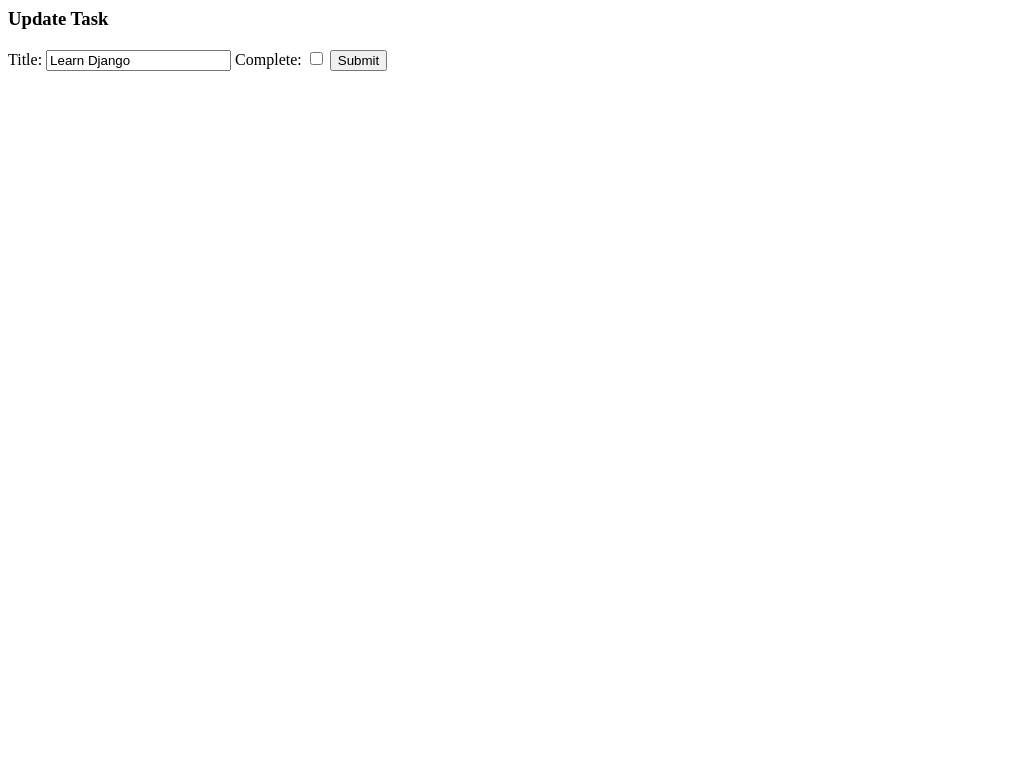
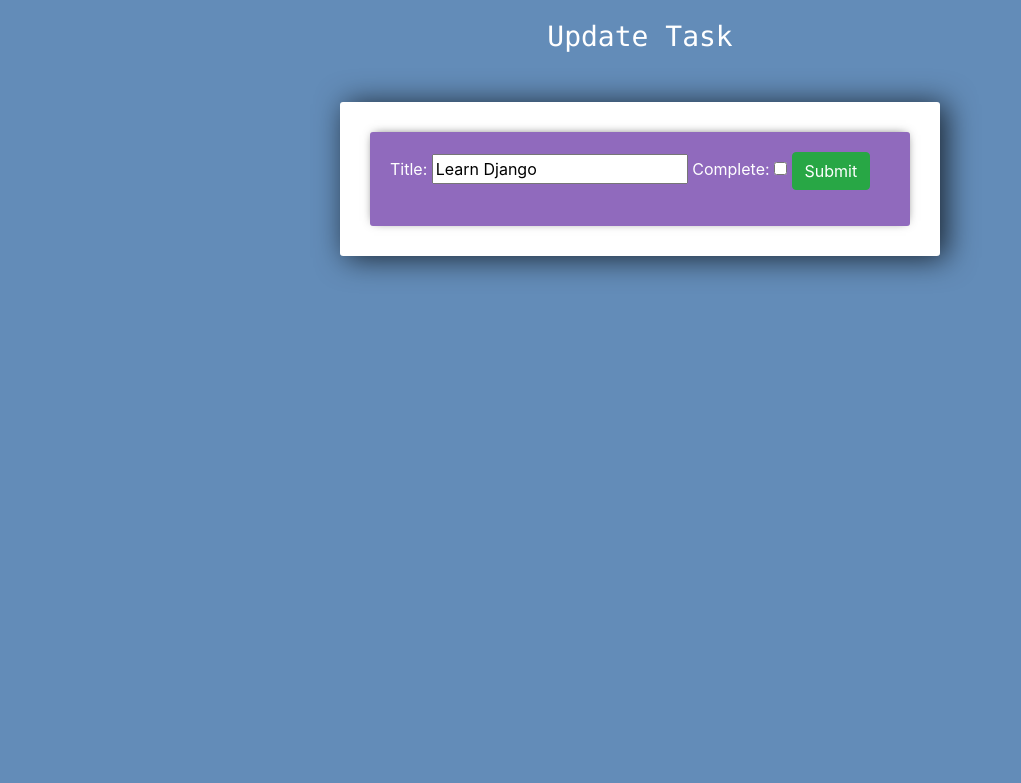
Before and after one commit to 1ssm4/todoapp, a Django app: page /update_task/2/ in a window 1280 px wide. Shown: the top 783 px of the page, without its empty margins (0-1021 px from the left). Run offline with Django 4.2, Linux system fonts and the light colour scheme; data comes from the database, SQL or seed files in the repository; some libraries are stand-ins or nearby versions.

Commit message:
add styling to update task html

```diff
--- a/todo/todo/tasks/templates/tasks/update_task.html
+++ b/todo/todo/tasks/templates/tasks/update_task.html
@@ -1,6 +1,64 @@
-<h3>Update Task</h3>
+<title>ToDoApp</title>
+<link
+  rel="shortcut icon"
+  type="image/x-icon"
+  href="https://play-lh.googleusercontent.com/HUuQc4Zpl6x7fUyX-jFMmcuUbW77REw4UKl5rfhHfP4VY6ctBU1w1I_RZWsXaojFgIo"
+/>
 
-<form method="POST" action="">
-  {% csrf_token %} {{form}}
-  <input type="submit" name="Update Task" />
-</form>
+<link
+  rel="stylesheet"
+  href="https://stackpath.bootstrapcdn.com/bootstrap/4.3.1/css/bootstrap.min.css"
+  integrity="sha384-ggOyR0iXCbMQv3Xipma34MD+dH/1fQ784/j6cY/iJTQUOhcWr7x9JvoRxT2MZw1T"
+  crossorigin="anonymous"
+/>
+
+<style>
+  body {
+    background-color: #638cb8;
+  }
+
+  .header {
+    color: #fff;
+    text-align: center;
+    overflow: hidden;
+    padding: 20px 10px;
+    font-family: "Lucida Console", "Courier New", monospace;
+  }
+
+  input::placeholder {
+    color: #d3d3d3;
+  }
+
+  .center-column {
+    width: 600px;
+    margin: 20px auto;
+    padding: 20px;
+    background-color: #fff;
+    border-radius: 3px;
+    box-shadow: 6px 2px 30px 0px rgba(0, 0, 0, 0.75);
+  }
+
+  .item-row {
+    background-color: #906abd;
+    margin: 10px;
+    padding: 20px;
+    border-radius: 3px;
+    color: #fff;
+    font-size: 16px;
+    box-shadow: 0px -1px 10px -4px rgba(0, 0, 0, 0.75);
+  }
+</style>
+<div class="header">
+  <h3>Update Task</h3>
+</div>
+
+<div class="center-column">
+  <div class="update_task">
+    <div class="item-row">
+      <form method="POST" action="">
+        {% csrf_token %} {{form}}
+        <input class="btn btn-success" type="submit" name="Update Task" />
+      </form>
+    </div>
+  </div>
+</div>
```
